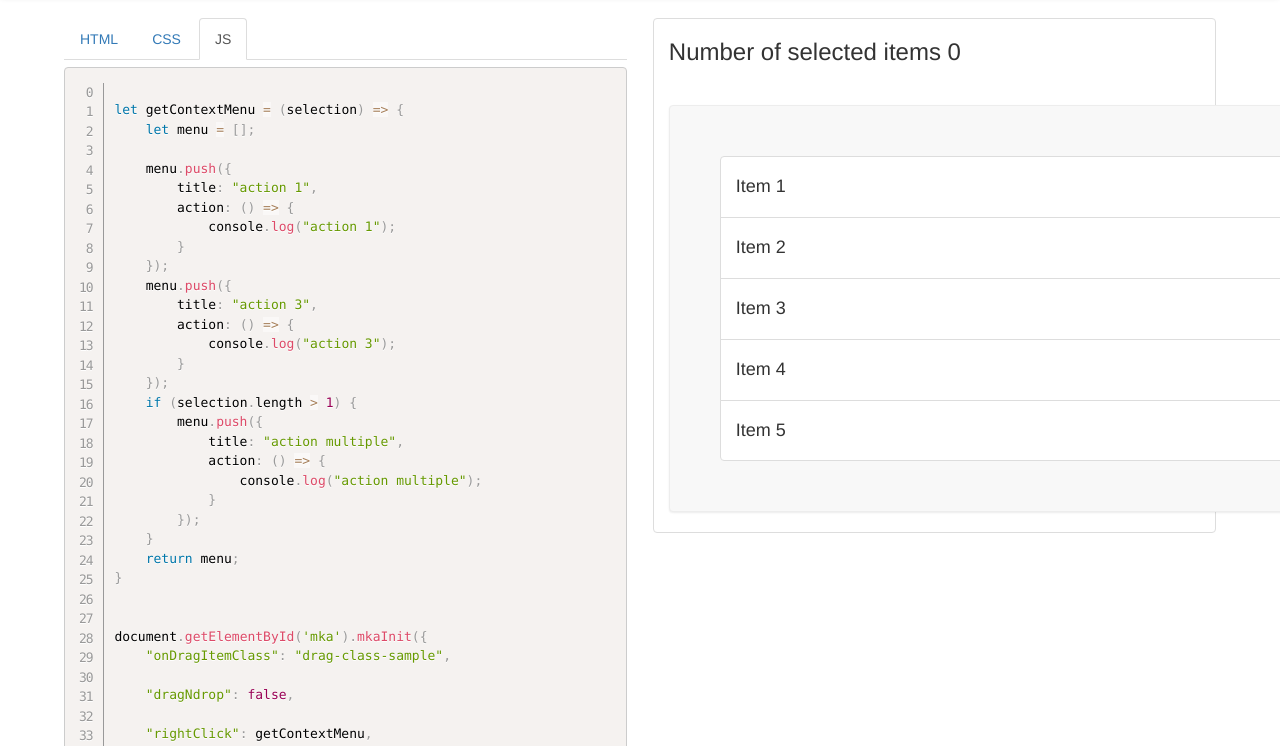
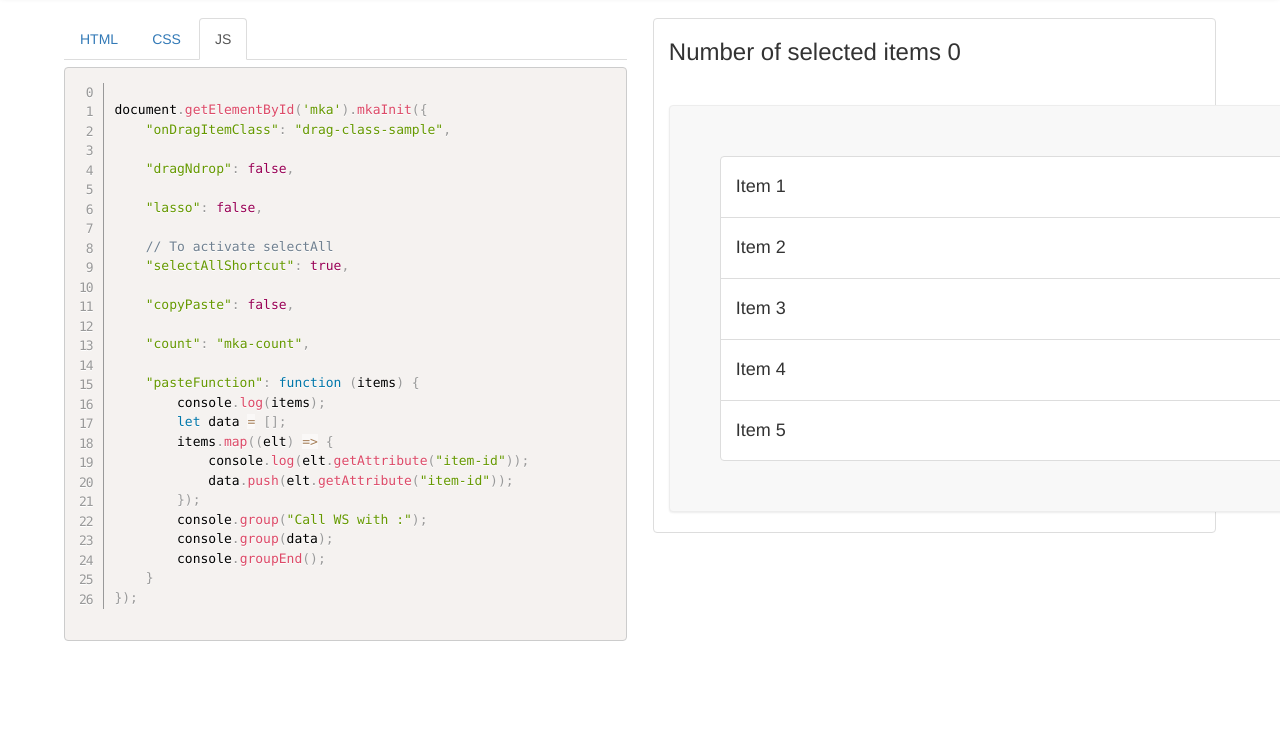
Before and after one commit to Docapost-Agility/mka, a website built with webpack: page demo/selectAll/JS.html in a window 1280 px wide. Shown: the part 54-800 px from the top of the page. Built offline with nearby package versions, Linux system fonts and the light colour scheme.

Commit message:
review functioning of mkaInit

```diff
--- a/demo/selectAll/JS.html
+++ b/demo/selectAll/JS.html
@@ -44,39 +44,10 @@
     </div>
     <pre class="line-numbers" data-start=0>
 <code class="language-javascript">
-let getContextMenu = (selection) => {
-    let menu = [];
-
-    menu.push({
-        title: "action 1",
-        action: () => {
-            console.log("action 1");
-        }
-    });
-    menu.push({
-        title: "action 3",
-        action: () => {
-            console.log("action 3");
-        }
-    });
-    if (selection.length > 1) {
-        menu.push({
-            title: "action multiple",
-            action: () => {
-                console.log("action multiple");
-            }
-        });
-    }
-    return menu;
-}
-
-
 document.getElementById('mka').mkaInit({
     "onDragItemClass": "drag-class-sample",
 
     "dragNdrop": false,
-
-    "rightClick": getContextMenu,
 
     "lasso": false,
 
@@ -203,37 +174,9 @@ document.getElementById('mka').mkaInit({
     </style>
 
     <script type="text/javascript">
-        let getContextMenu = (selection) => {
-            let menu = [];
-
-            menu.push({
-                title: "action 1",
-                action: () => {
-                    console.log("action 1");
-                }
-            });
-            menu.push({
-                title: "action 3",
-                action: () => {
-                    console.log("action 3");
-                }
-            });
-            if (selection.length > 1) {
-                menu.push({
-                    title: "action multiple",
-                    action: () => {
-                        console.log("action multiple");
-                    }
-                });
-            }
-            return menu;
-        }
-
-
         document.getElementById('mka').mkaInit({
             "onDragItemClass": "drag-class-sample",
             "dragNdrop": false,
-            "rightClick": getContextMenu,
             "lasso": false,
             "selectAllShortcut": true,
             "copyPaste": false,
```
Also changed, not shown: demo/select/CSS.html (+0 -28 lines), demo/select/HTML.html (+0 -28 lines), demo/select/JS.html (+0 -55 lines), demo/selectAll/CSS.html (+0 -28 lines), demo/selectAll/HTML.html (+0 -28 lines).
